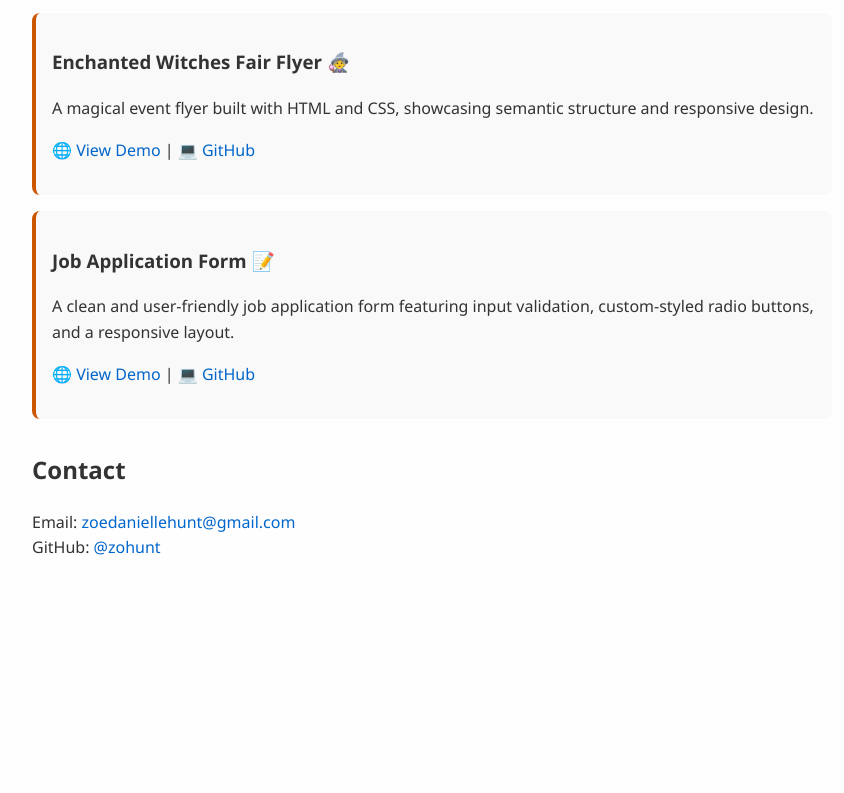
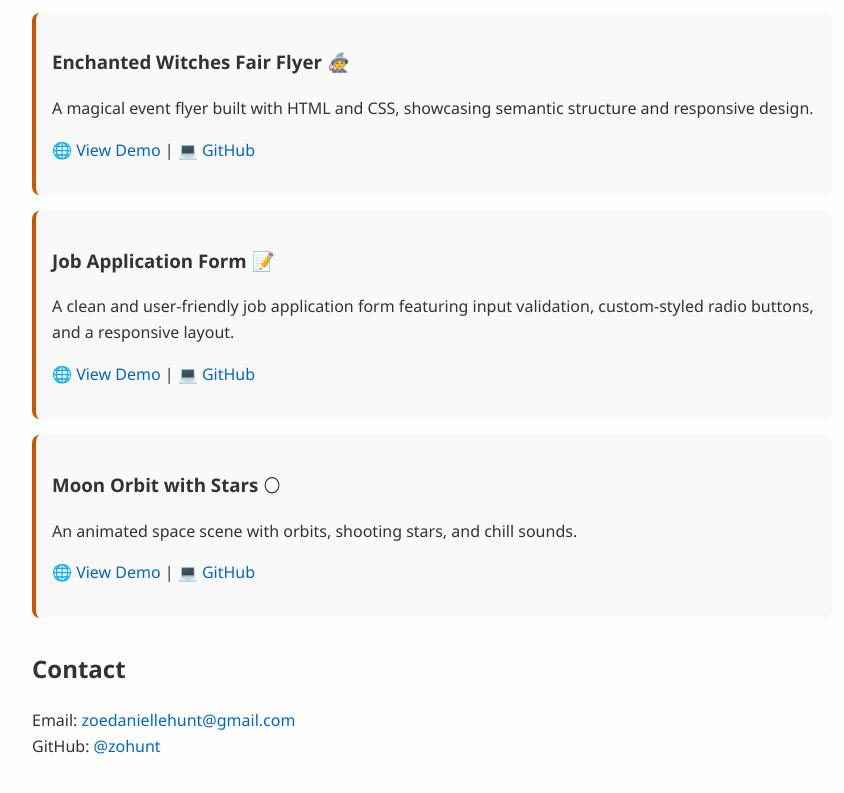
Before and after one commit to zohunt/Zoe-Hunt, a plain HTML site: page index.html in a window 1280 px wide. Shown: the part 1956-2749 px from the top of the page, without its empty margins (208-1052 px from the left). Before the commit the page ends 2581 px from the top, so only its background shows below. Drawn offline with Linux system fonts and the light colour scheme.

Commit message:
Update index.html

```diff
--- a/index.html
+++ b/index.html
@@ -103,6 +103,14 @@
   </p>
 </div>
 
+    <div class="project">
+  <h3>Moon Orbit with Stars 🌕</h3>
+  <p>An animated space scene with orbits, shooting stars, and chill sounds.</p>
+  <p>
+    <a href="https://zohunt.github.io/moon-orbit/" target="_blank" rel="noopener noreferrer">🌐 View Demo</a> |
+    <a href="https://github.com/zohunt/moon-orbit" target="_blank" rel="noopener noreferrer">💻 GitHub</a>
+  </p>
+</div>
     <!-- Add more projects here -->
 
   </section>
```
